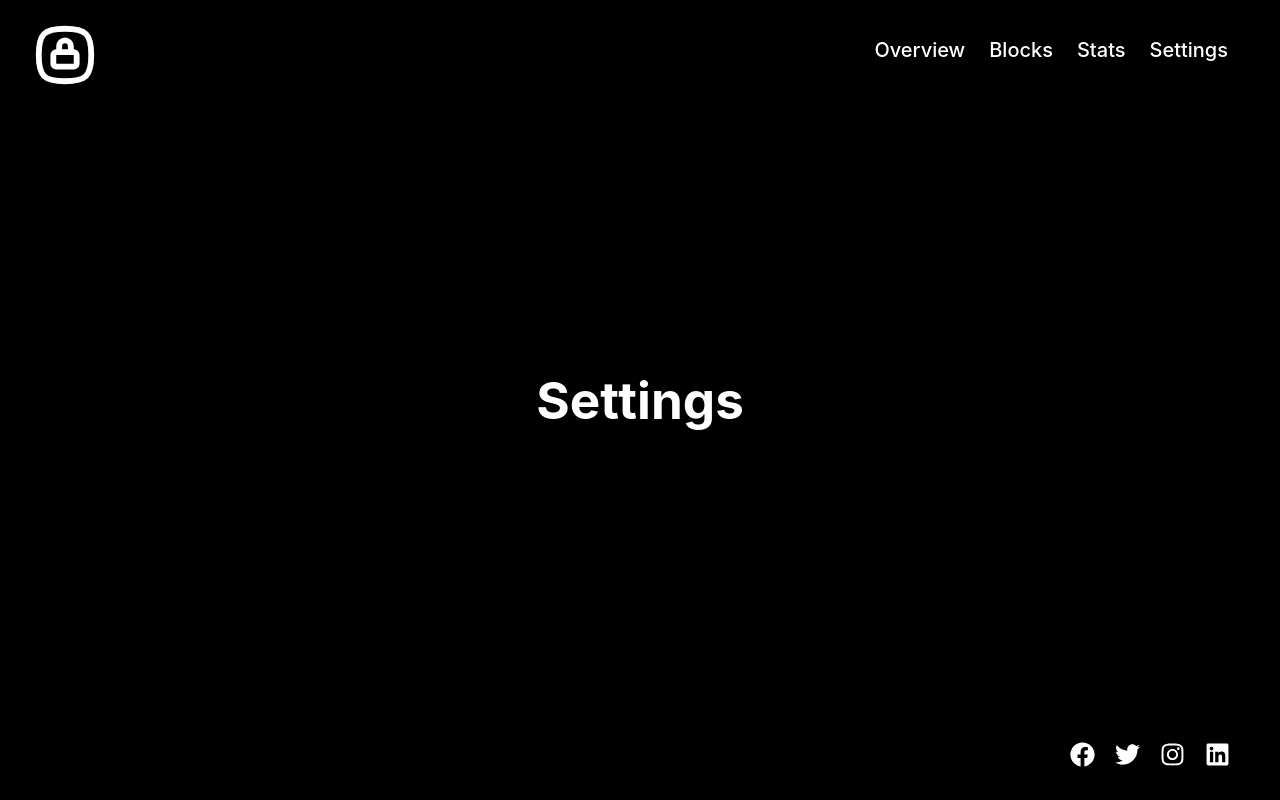
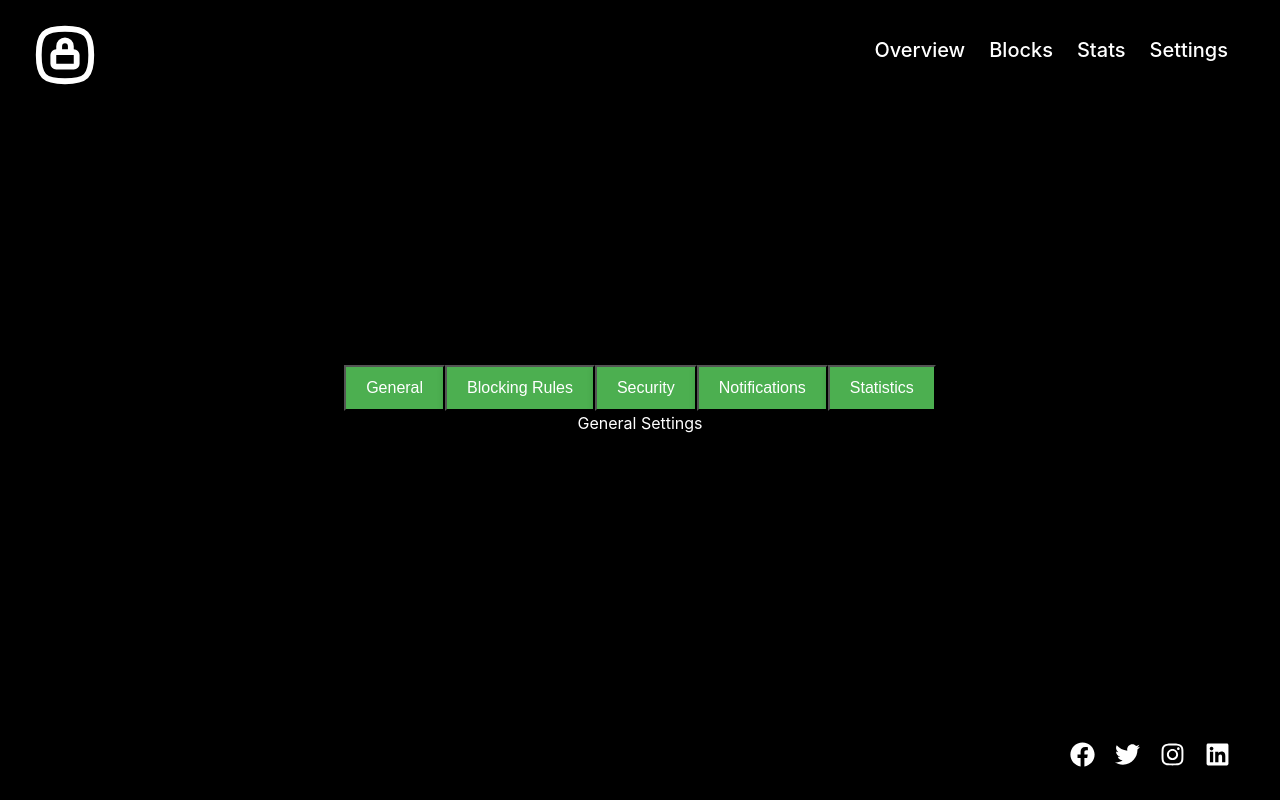
Before and after one commit to SantiagoYanezFerreiro/BlockerAppBrowserExtension, a React (Vite) app: page /settings in a window 1280 px wide. Built offline with nearby package versions, Linux system fonts and the light colour scheme.

Commit message:
logic to display settings sections based on button clicks

```diff
--- a/src/components/Settings.jsx
+++ b/src/components/Settings.jsx
@@ -1,7 +1,69 @@
+import { useState } from "react";
+import "../Settings.css";
+
 export default function Settings() {
+  const [activeTab, setActiveTab] = useState("general");
   return (
-    <div>
-      <h1>Settings</h1>
+    <div className="settings-containter">
+      <div className="tabs">
+        <button
+          onClick={() => setActiveTab("general")}
+          className={activeTab === "general" ? "active" : ""}
+        >
+          General
+        </button>
+        <button
+          onClick={() => setActiveTab("blocking")}
+          className={activeTab === "blocking" ? "active" : ""}
+        >
+          Blocking Rules
+        </button>
+        <button
+          onClick={() => setActiveTab("security")}
+          className={activeTab === "security" ? "active" : ""}
+        >
+          Security
+        </button>
+        <button
+          onClick={() => setActiveTab("notifications")}
+          className={activeTab === "notifications" ? "active" : ""}
+        >
+          Notifications
+        </button>
+        <button
+          onClick={() => setActiveTab("statistics")}
+          className={activeTab === "statistics" ? "active" : ""}
+        >
+          Statistics
+        </button>
+      </div>
+      <div className="tab-content">
+        {activeTab === "general" && <GeneralSettings />}
+        {activeTab === "blocking" && <BlockingRules />}
+        {activeTab === "security" && <Security />}
+        {activeTab === "notifications" && <Notifications />}
+        {activeTab === "statistics" && <Statistics />}
+      </div>
     </div>
   );
 }
+
+function GeneralSettings() {
+  return <div> General Settings </div>;
+}
+
+function BlockingRules() {
+  return <div> Blocking Rules </div>;
+}
+
+function Security() {
+  return <div> Security </div>;
+}
+
+function Notifications() {
+  return <div> Notifications </div>;
+}
+
+function Statistics() {
+  return <div> Statistics</div>;
+}
```
Also changed, not shown: src/Settings.css (added).
